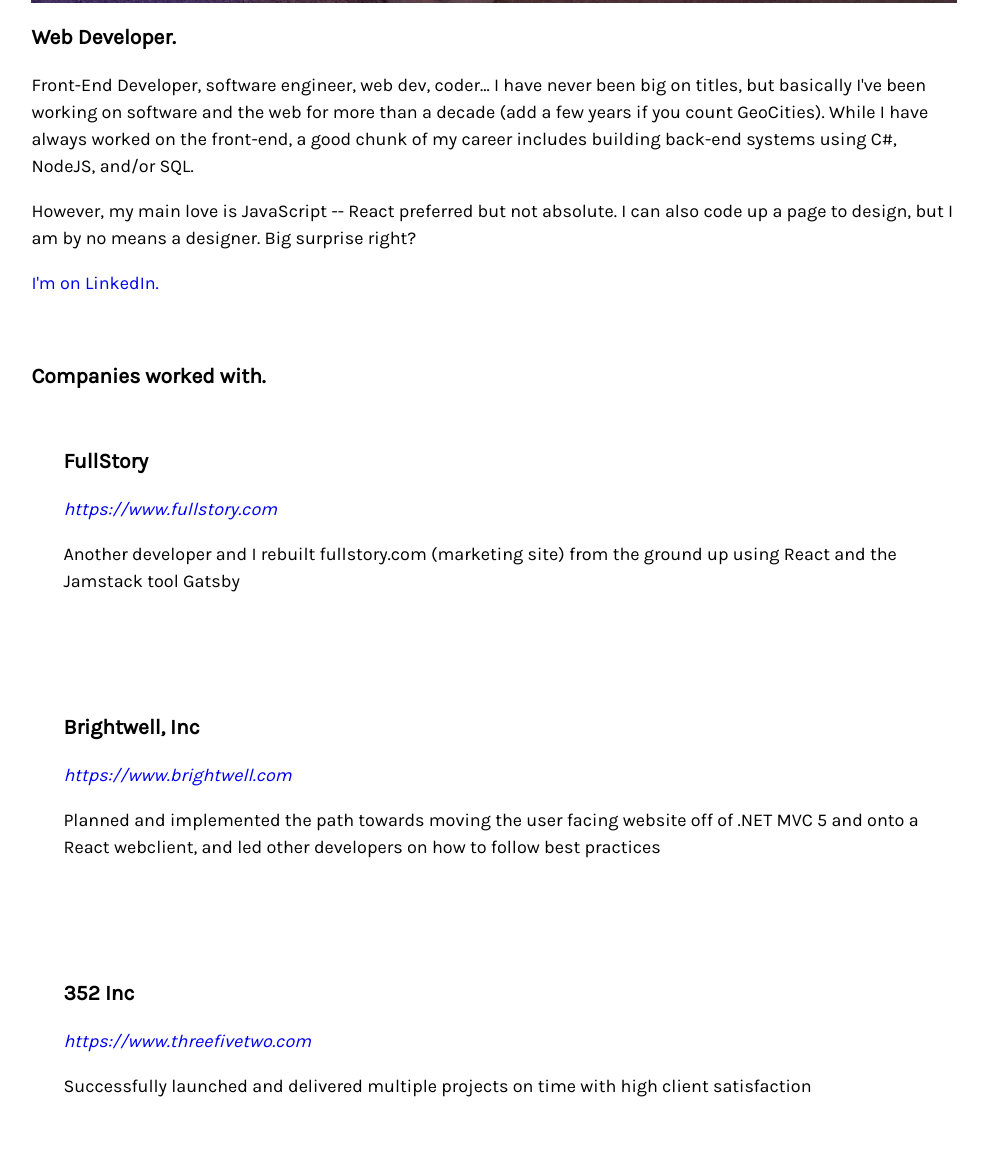
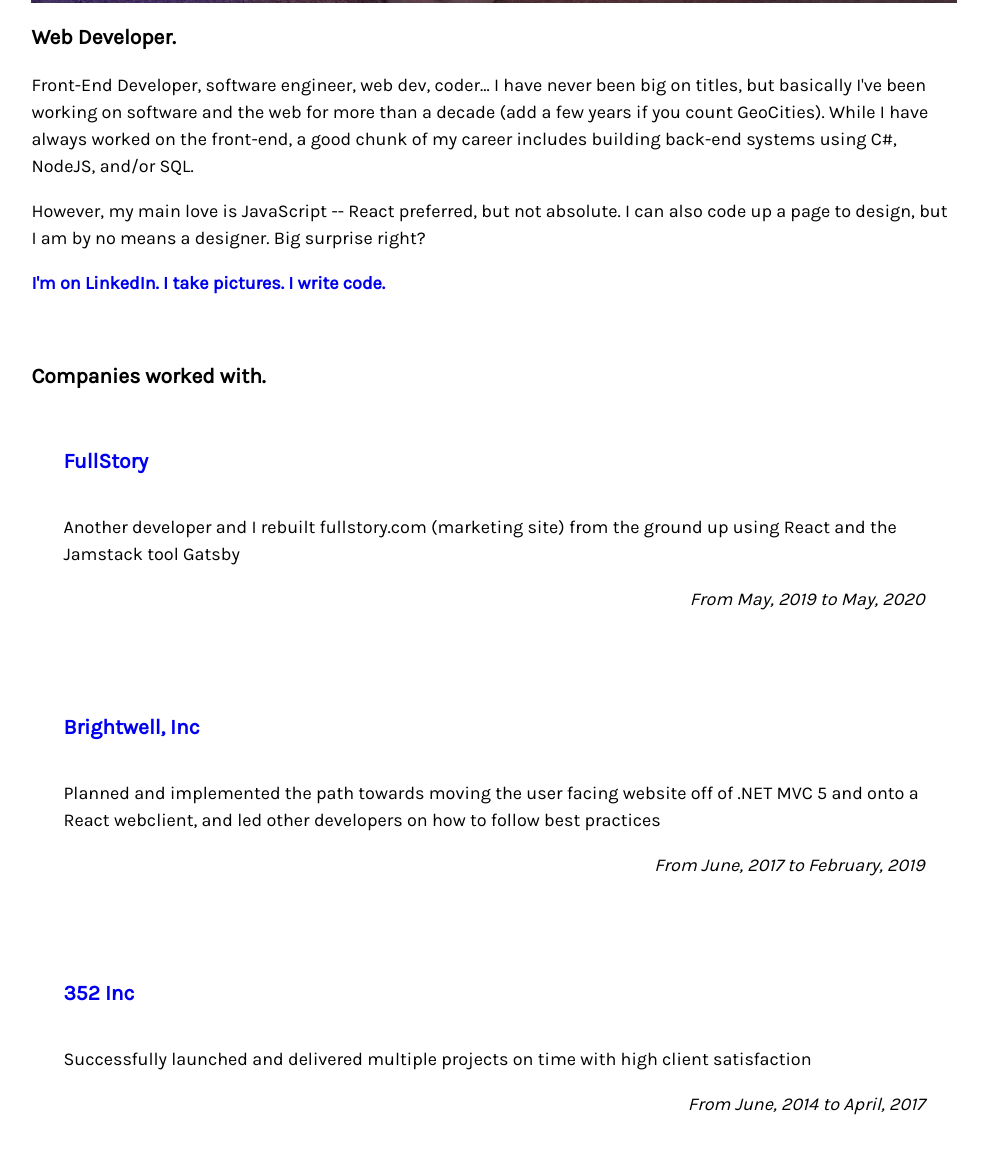
Before and after one commit to corymcdaniel/corymcdaniel.com, a Gatsby site: page / in a window 1280 px wide. Shown: the part 1929-3082 px from the top of the page, without its empty margins (146-1129 px from the left). Built offline with nearby package versions, Linux system fonts and the light colour scheme; Gatsby itself is replaced by a stand-in of ours; a web font is replaced by a local one.

Commit message:
Update links and add some dates to the cards

```diff
--- a/package.json
+++ b/package.json
@@ -5,6 +5,7 @@
   "version": "0.1.0",
   "author": "Cory McDaniel <corymcdaniel@gmail.com>",
   "dependencies": {
+    "fecha": "^4.2.0",
     "gatsby": "^2.21.13",
     "gatsby-image": "^2.4.1",
     "gatsby-plugin-manifest": "^2.4.2",
--- a/src/components/WorkHistory.js
+++ b/src/components/WorkHistory.js
@@ -1,30 +1,38 @@
-import React from "react"
-import PropTypes from "prop-types"
-import jobs from "../data/jobs.json"
-import styles from "./WorkHistory.module.css"
+import React from 'react';
+import PropTypes from 'prop-types';
+import { format } from 'fecha';
+import jobs from '../data/jobs.json';
+import styles from './WorkHistory.module.css';
 
-const WorkHistory = props => {
+const WorkHistory = (props) => {
   const positions = jobs.map((job, i) => {
+    const from = format(new Date(job.start), 'MMMM, YYYY');
+    const to = format(new Date(job.end), 'MMMM, YYYY');
+
     return (
       <div key={i} className={styles.item}>
-        <h3>{job.name}</h3>
-        <cite>
-          <a href={job.url}>{job.url}</a>
-        </cite>
+        <h3>
+          <a href={job.url}>{job.name}</a>
+        </h3>
         <p>{job.highlight}</p>
+        <div className={styles.date}>
+          <i>
+            From {from} to {to}
+          </i>
+        </div>
       </div>
-    )
-  })
+    );
+  });
   return (
     <div>
       <h3>Companies worked with.</h3>
       <div className={styles.list}>{positions}</div>
     </div>
-  )
-}
+  );
+};
 
 WorkHistory.propTypes = {
   // myProp: PropTypes.string.isRequired
-}
+};
 
-export default WorkHistory
+export default WorkHistory;
--- a/src/components/WorkHistory.module.css
+++ b/src/components/WorkHistory.module.css
@@ -13,6 +13,8 @@
   background-color: $sand-wet;
   border-radius: 12px;
   transition: all 600ms;
+  display: flex;
+  flex-direction: column;
 
   &:hover {
     /*rgba(0,0,0,0.75)*/
@@ -20,6 +22,10 @@
   }
 }
 
+.date {
+  align-self: end;
+}
+
 @media (min-width: $screen-md-min) {
   .list {
     grid-template-columns: 1fr 1fr;
--- a/src/pages/index.js
+++ b/src/pages/index.js
@@ -32,11 +32,13 @@ const IndexPage = ({ data }) => {
             good chunk of my career includes building back-end systems using C#, NodeJS, and/or SQL.
           </p>
           <p>
-            However, my main love is JavaScript -- React preferred but not absolute. I can also code
-            up a page to design, but I am by no means a designer. Big surprise right?
+            However, my main love is JavaScript -- React preferred, but not absolute. I can also
+            code up a page to design, but I am by no means a designer. Big surprise right?
           </p>
-          <p>
-            <a href={'https://www.linkedin.com/in/corymcdaniel/'}>I'm on LinkedIn.</a>
+          <p className={styles.links}>
+            <a href={'https://www.linkedin.com/in/corymcdaniel/'}>I'm on LinkedIn.</a>{' '}
+            <a href={'https://www.clippedpixel.com'}>I take pictures.</a>{' '}
+            <a href={'https://www.github.com/corymcdaniel/'}>I write code.</a>
           </p>
         </div>
       </div>
--- a/src/pages/index.module.css
+++ b/src/pages/index.module.css
@@ -29,6 +29,10 @@
   object-position: bottom center;
 }
 
+.links {
+  font-weight: bold;
+}
+
 @media (min-width: $screen-md-min) {
   .about {
     grid-template-columns: 1fr 1.5fr;
```
Also changed, not shown: 1 other file.
